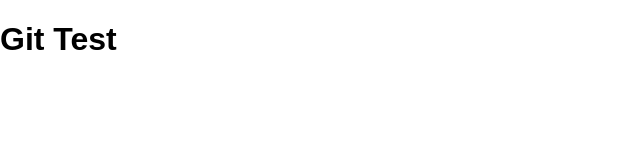
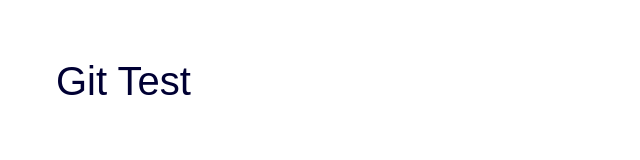
Before and after one commit to kiraGit67/beispiel-git, a plain HTML site: page index.html in a window 1280 px wide. Shown: the whole page, without its empty margins (0-640 px from the left). Drawn offline with Linux system fonts and the light colour scheme.

Commit message:
git commit -m "Added styles for main and h1"

```diff
--- a/style.css
+++ b/style.css
@@ -1,9 +1,19 @@
+* {
+  font-family: Arial, Helvetica, sans-serif;
+  color: black;
+}
+
 body {
   margin: 0;
   padding: 0;
 }
 
-* {
-  font-family: Arial, Helvetica, sans-serif;
-  color: black;
+main {
+  padding: 2em 3.5em;
 }
+
+h1 {
+  font-size: 2.5em;
+  font-weight: 500;
+  color: #000033;
+}
```
